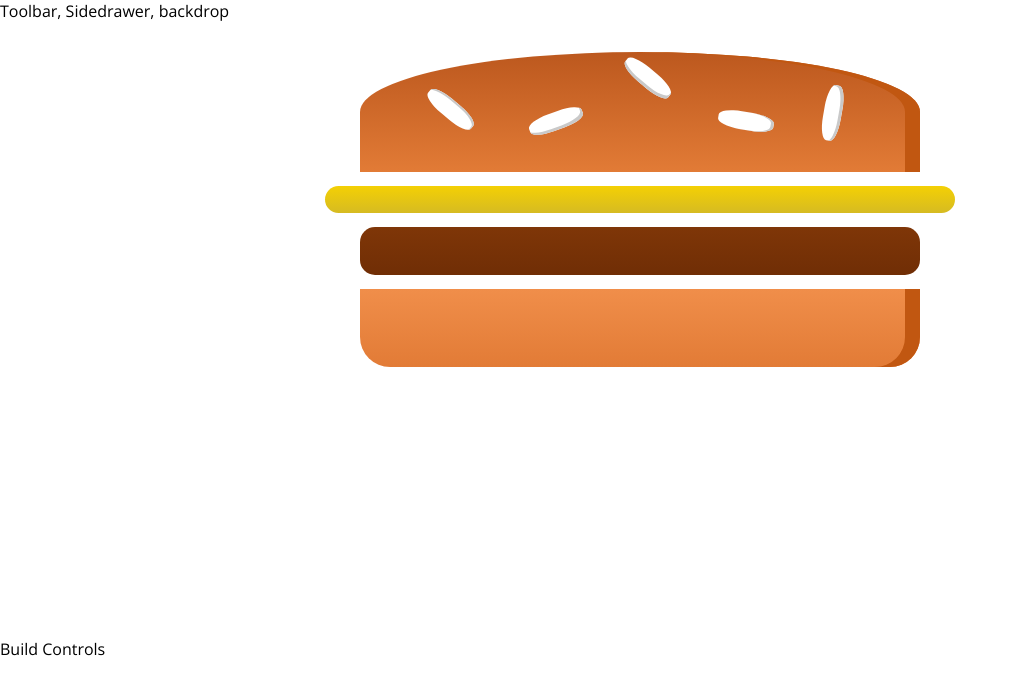
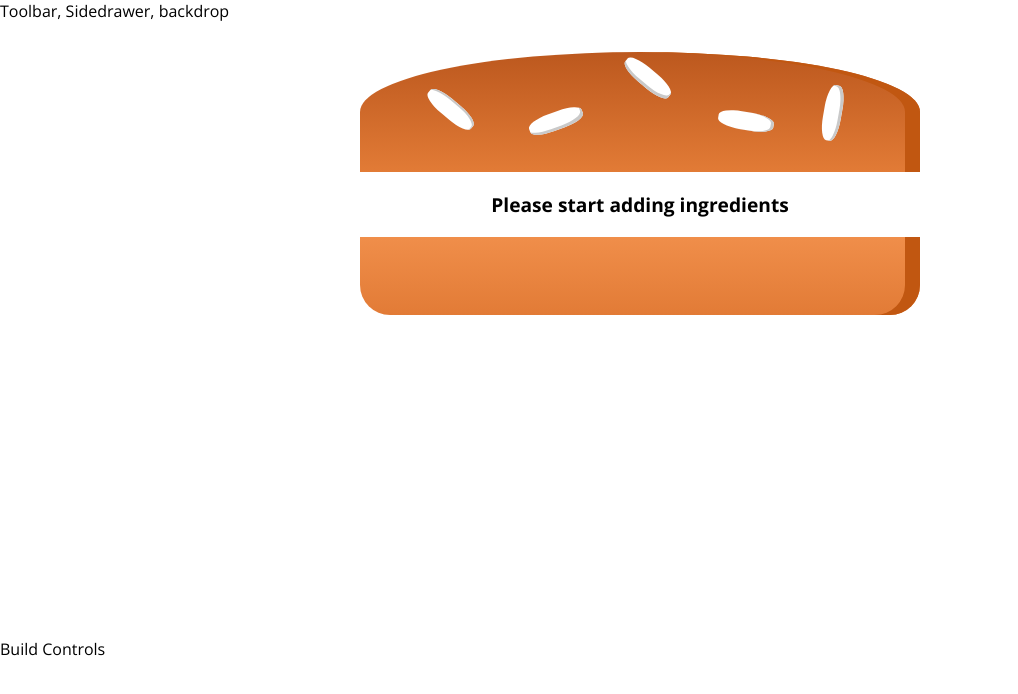
Before and after one commit to riverrz/burger-builder, a React app: page / in a window 1280 px wide. Shown: the top 694 px of the page, without its empty margins (0-1018 px from the left). Built offline with nearby package versions, Linux system fonts and the light colour scheme.

Commit message:
Make Burger dynamic according to state in BurgerBuilder

```diff
--- a/src/components/Burger/Burger.js
+++ b/src/components/Burger/Burger.js
@@ -3,12 +3,23 @@
 
 import classes from "./Burger.css";
 
-const burger = () => {
+const burger = props => {
+  let transformedIngredients = Object.keys(props.ingredients)
+    .map(igKey => {
+      return [...Array(props.ingredients[igKey])].map((_, i) => {
+        return <BurgerIngredient key={igKey + i} type={igKey} />;
+      });
+    })
+    .reduce((arr, el) => {
+      return arr.concat(el);
+    }, []);
+  if (transformedIngredients.length === 0) {
+    transformedIngredients = <p>Please start adding ingredients</p>
+  }
   return (
     <div className={classes.Burger}>
       <BurgerIngredient type="bread-top" />
-      <BurgerIngredient type="cheese" />
-      <BurgerIngredient type="meat" />
+      {transformedIngredients}
       <BurgerIngredient type="bread-bottom" />
     </div>
   );
--- a/src/components/Burger/BurgerIngredient/BurgerIngredient.js
+++ b/src/components/Burger/BurgerIngredient/BurgerIngredient.js
@@ -38,7 +38,7 @@
   }
 }
 
-BurderIngredient.PropTypes = {
+BurderIngredient.propTypes = {
   type: PropTypes.string.isRequired
 };
 
--- a/src/containers/BurgerBuilder/BurgerBuilder.js
+++ b/src/containers/BurgerBuilder/BurgerBuilder.js
@@ -4,11 +4,18 @@
 import Aux from "../../hoc/Aux";
 
 class BurgerBuilder extends Component {
-  state = {};
+  state = {
+    ingredients: {
+      salad: 0,
+      bacon: 0,
+      cheese: 0,
+      meat: 0
+    }
+  };
   render() {
     return (
       <Aux>
-        <Burger />
+        <Burger ingredients={this.state.ingredients} />
         <div>Build Controls</div>
       </Aux>
     );
```
